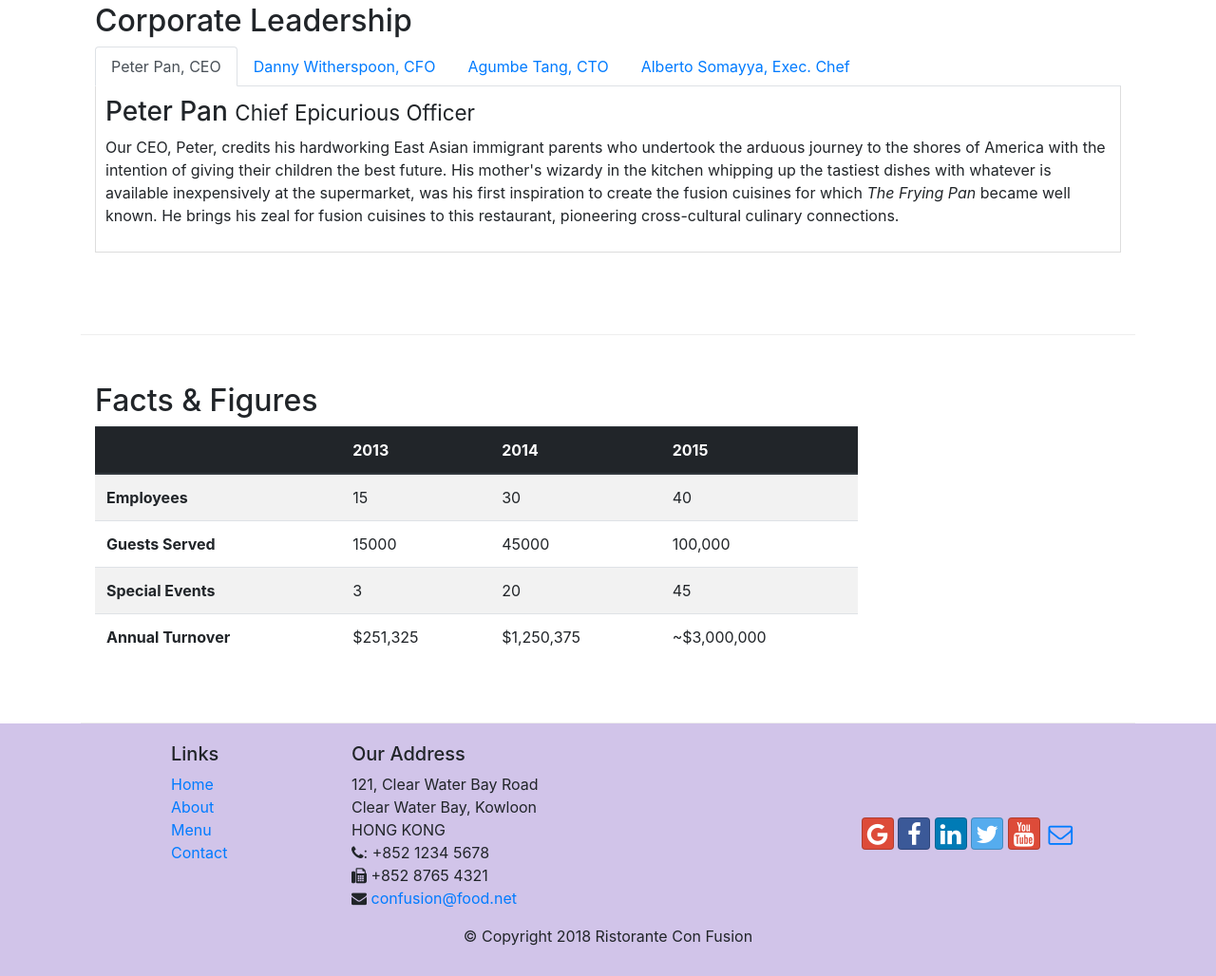
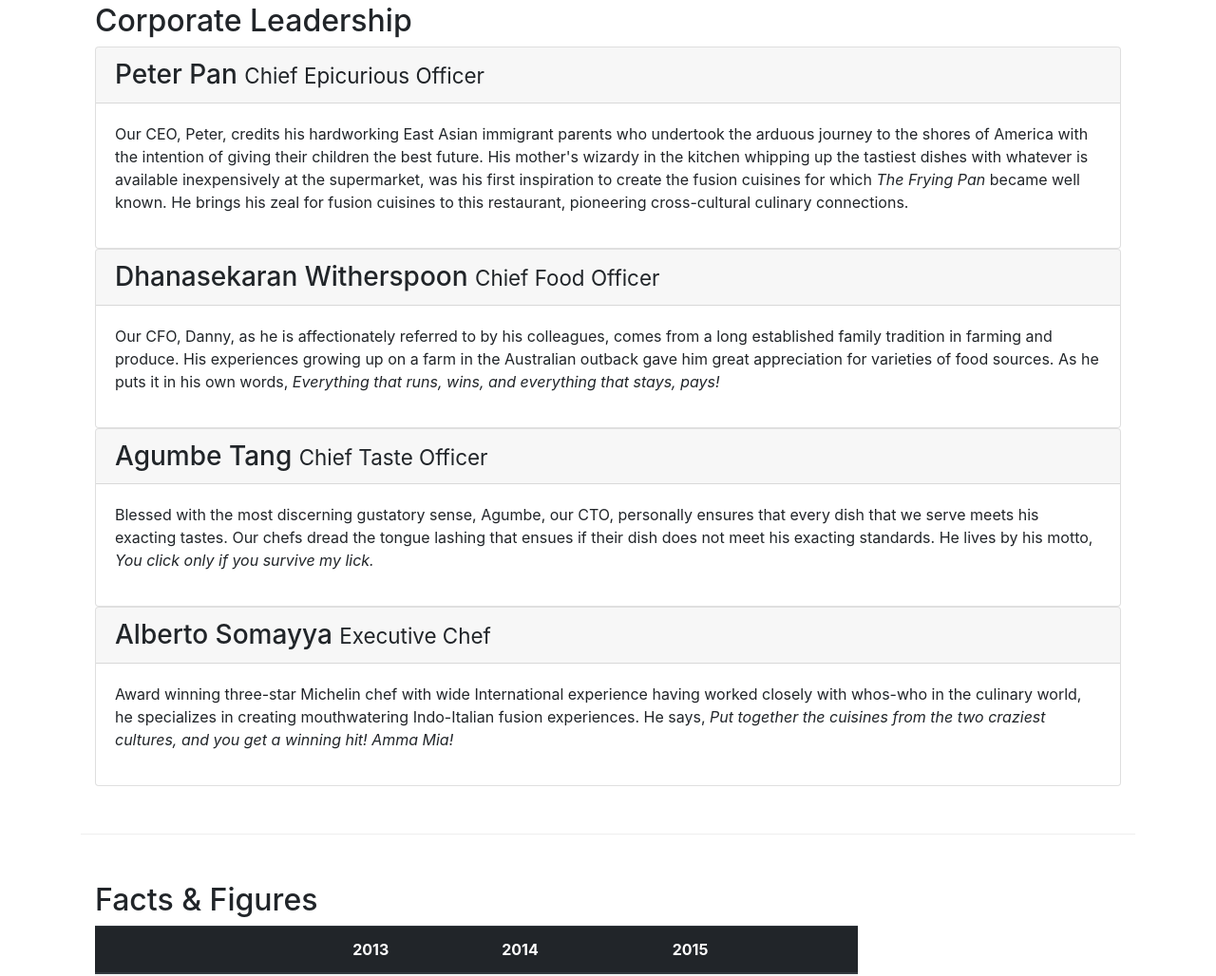
Before and after one commit to ahmad-ausaf0/Restaurant, a website: page aboutus.html in a window 1280 px wide. Shown: the part 1019-2047 px from the top of the page at 95% size. Drawn offline with nearby package versions, Linux system fonts and the light colour scheme.

Commit message:
Update corporate leadership section via accordion

```diff
--- a/aboutus.html
+++ b/aboutus.html
@@ -106,41 +106,69 @@
             <div class = "col-12">
                 <h2>Corporate Leadership</h2>
 
-                <ul class="nav nav-tabs">
-                    <li class="nav-item">
-                        <a class="nav-link active" href="#peter"
-                            role="tab" data-toggle="tab">Peter Pan, CEO</a>
-                    </li>
-                    <li class="nav-item">
-                        <a class="nav-link" href="#danny"
-                            role="tab" data-toggle="tab">Danny Witherspoon, CFO</a>
-                    </li>
-                    <li class="nav-item">
-                        <a class="nav-link" href="#agumbe"
-                            role="tab" data-toggle="tab">Agumbe Tang, CTO</a>
-                    </li>
-                    <li class="nav-item">
-                        <a class="nav-link" href="#alberto"
-                            role="tab" data-toggle="tab">Alberto Somayya, Exec. Chef</a>
-                    </li>
-                </ul>
+                <div id="accordion">
+                    <div class="card">
+                        <div class="card-header" role="tab" id="peterhead">
+                            <h3 class="mb-0">
+                                <a data-toggle="collapse" data-target="#peter">
+                                    Peter Pan <small>Chief Epicurious Officer</small>
+                                </a>
+                            </h3>
+                        </div>
+                        <div role="tabpanel" class="collapse show" id="peter" data-parent="#accordion">
+                            <div class="card-body">
+                                <p class="d-none d-sm-block">Our CEO, Peter, credits his hardworking East Asian immigrant parents who undertook the arduous journey to the shores of America with the intention of giving their children the best future. His mother's wizardy in the kitchen whipping up the tastiest dishes with whatever is available inexpensively at the supermarket, was his first inspiration to create the fusion cuisines for which <em>The Frying Pan</em> became well known. He brings his zeal for fusion cuisines to this restaurant, pioneering cross-cultural culinary connections.</p>
+                            </div>
 
-                <div class="tab-content">
-                    <div role="tabpanel" class="tab-pane fade show active" id="peter">
-                        <h3>Peter Pan <small>Chief Epicurious Officer</small></h3>
-                        <p class="d-none d-sm-block">Our CEO, Peter, credits his hardworking East Asian immigrant parents who undertook the arduous journey to the shores of America with the intention of giving their children the best future. His mother's wizardy in the kitchen whipping up the tastiest dishes with whatever is available inexpensively at the supermarket, was his first inspiration to create the fusion cuisines for which <em>The Frying Pan</em> became well known. He brings his zeal for fusion cuisines to this restaurant, pioneering cross-cultural culinary connections.</p>
+                        </div>
                     </div>
-                    <div role="tabpanel" class="tab-pane fade" id="danny">
-                        <h3>Dhanasekaran Witherspoon <small>Chief Food Officer</small></h3>
-                        <p class="d-none d-sm-block">Our CFO, Danny, as he is affectionately referred to by his colleagues, comes from a long established family tradition in farming and produce. His experiences growing up on a farm in the Australian outback gave him great appreciation for varieties of food sources. As he puts it in his own words, <em>Everything that runs, wins, and everything that stays, pays!</em></p>
+
+                    <div class="card">
+                        <div class="card-header" role="tab" id="dannyhead">
+                            <h3 class="mb-0">
+                                <a data-toggle="collapse" data-target="#danny">
+                                    Dhanasekaran Witherspoon <small>Chief Food Officer</small>
+                                </a>
+                            </h3>
+                        </div>
+                        <div role="tabpanel" class="collapse show" id="danny" data-parent="#accordion">
+                            <div class="card-body">
+                                <p class="d-none d-sm-block">Our CFO, Danny, as he is affectionately referred to by his colleagues, comes from a long established family tradition in farming and produce. His experiences growing up on a farm in the Australian outback gave him great appreciation for varieties of food sources. As he puts it in his own words, <em>Everything that runs, wins, and everything that stays, pays!</em></p>
+                            </div>
+
+                        </div>
                     </div>
-                    <div role="tabpanel" class="tab-pane fade" id="agumbe">
-                        <h3>Agumbe Tang <small>Chief Taste Officer</small></h3>
-                        <p class="d-none d-sm-block">Blessed with the most discerning gustatory sense, Agumbe, our CTO, personally ensures that every dish that we serve meets his exacting tastes. Our chefs dread the tongue lashing that ensues if their dish does not meet his exacting standards. He lives by his motto, <em>You click only if you survive my lick.</em></p>
+
+                    <div class="card">
+                        <div class="card-header" role="tab" id="agumbehead">
+                            <h3 class="mb-0">
+                                <a data-toggle="collapse" data-target="#agumbe">
+                                    Agumbe Tang <small>Chief Taste Officer</small>
+                                </a>
+                            </h3>
+                        </div>
+                        <div role="tabpanel" class="collapse show" id="agumbe" data-parent="#accordion">
+                            <div class="card-body">
+                                <p class="d-none d-sm-block">Blessed with the most discerning gustatory sense, Agumbe, our CTO, personally ensures that every dish that we serve meets his exacting tastes. Our chefs dread the tongue lashing that ensues if their dish does not meet his exacting standards. He lives by his motto, <em>You click only if you survive my lick.</em></p>
+                            </div>
+
+                        </div>
                     </div>
-                    <div role="tabpanel" class="tab-pane fade" id="alberto">
-                        <h3>Alberto Somayya <small>Executive Chef</small></h3>
-                        <p class="d-none d-sm-block">Award winning three-star Michelin chef with wide International experience having worked closely with whos-who in the culinary world, he specializes in creating mouthwatering Indo-Italian fusion experiences. He says, <em>Put together the cuisines from the two craziest cultures, and you get a winning hit! Amma Mia!</em></p>
+
+                    <div class="card">
+                        <div class="card-header" role="tab" id="albertohead">
+                            <h3 class="mb-0">
+                                <a data-toggle="collapse" data-target="#alberto">
+                                    Alberto Somayya <small>Executive Chef</small>
+                                </a>
+                            </h3>
+                        </div>
+                        <div role="tabpanel" class="collapse show" id="alberto" data-parent="#accordion">
+                            <div class="card-body">
+                                <p class="d-none d-sm-block">Award winning three-star Michelin chef with wide International experience having worked closely with whos-who in the culinary world, he specializes in creating mouthwatering Indo-Italian fusion experiences. He says, <em>Put together the cuisines from the two craziest cultures, and you get a winning hit! Amma Mia!</em></p>
+                            </div>
+
+                        </div>
                     </div>
                 </div>
             </div>
```
